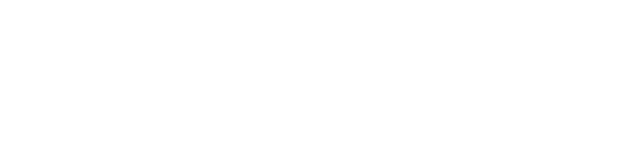
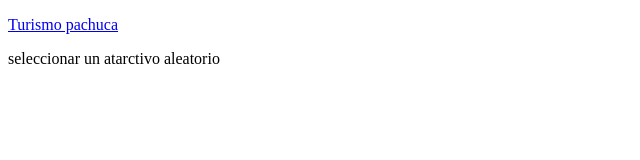
Before and after one commit to AlejandroGMota/TurismoPachuca, a plain HTML site: page index.html in a window 1280 px wide. Shown: the whole page, without its empty margins (0-640 px from the left). Drawn offline with Linux system fonts and the light colour scheme.

Commit message:
pagina inicial

```diff
--- a/src/index.html
+++ b/index.html
@@ -13,7 +13,8 @@
 
 <body>
     <header>
-
+        <a href="./index.html"><p>Turismo pachuca</p></a>
+        <p>seleccionar un atarctivo aleatorio</p>
     </header>
 
     <div class="main-container">
```
